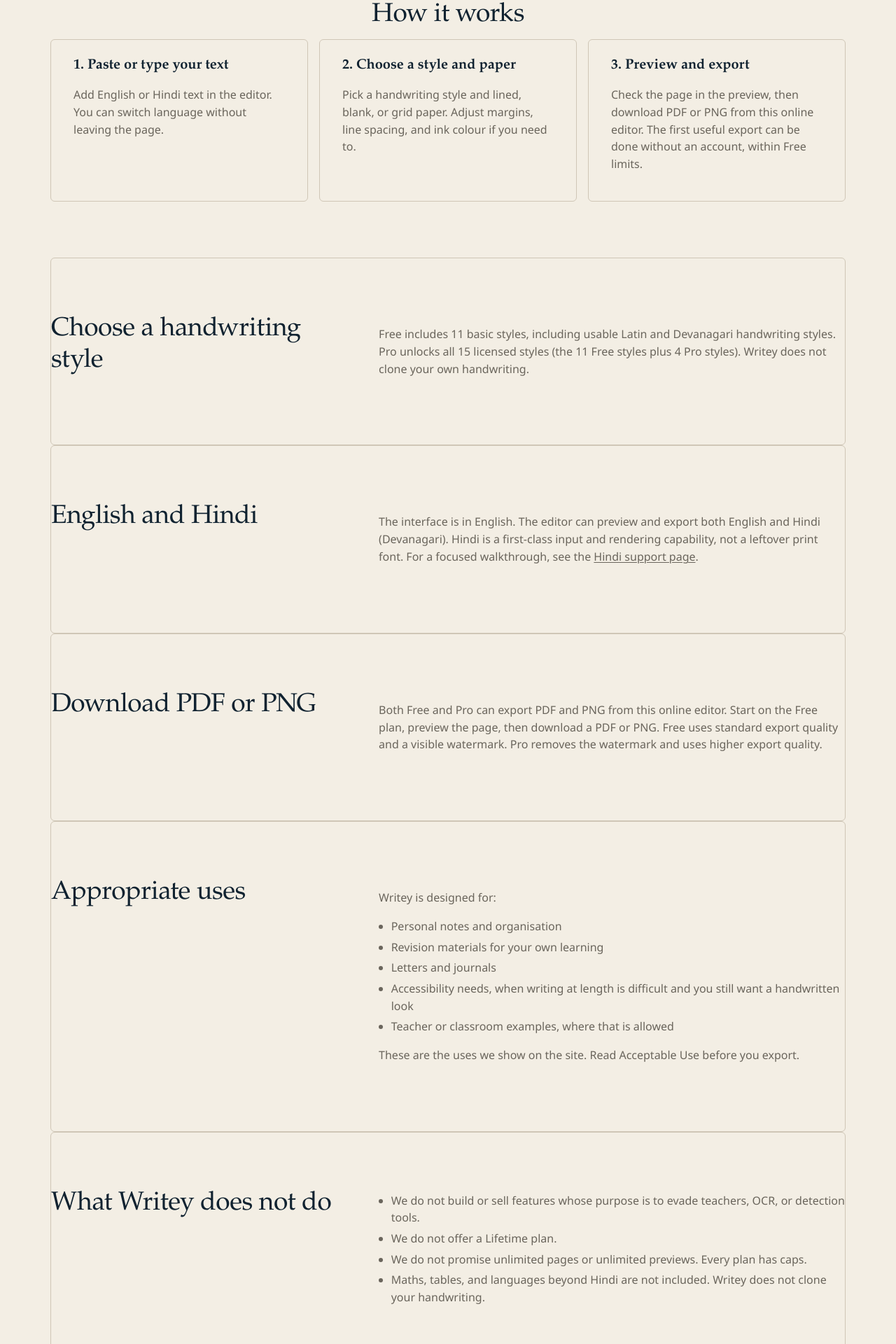
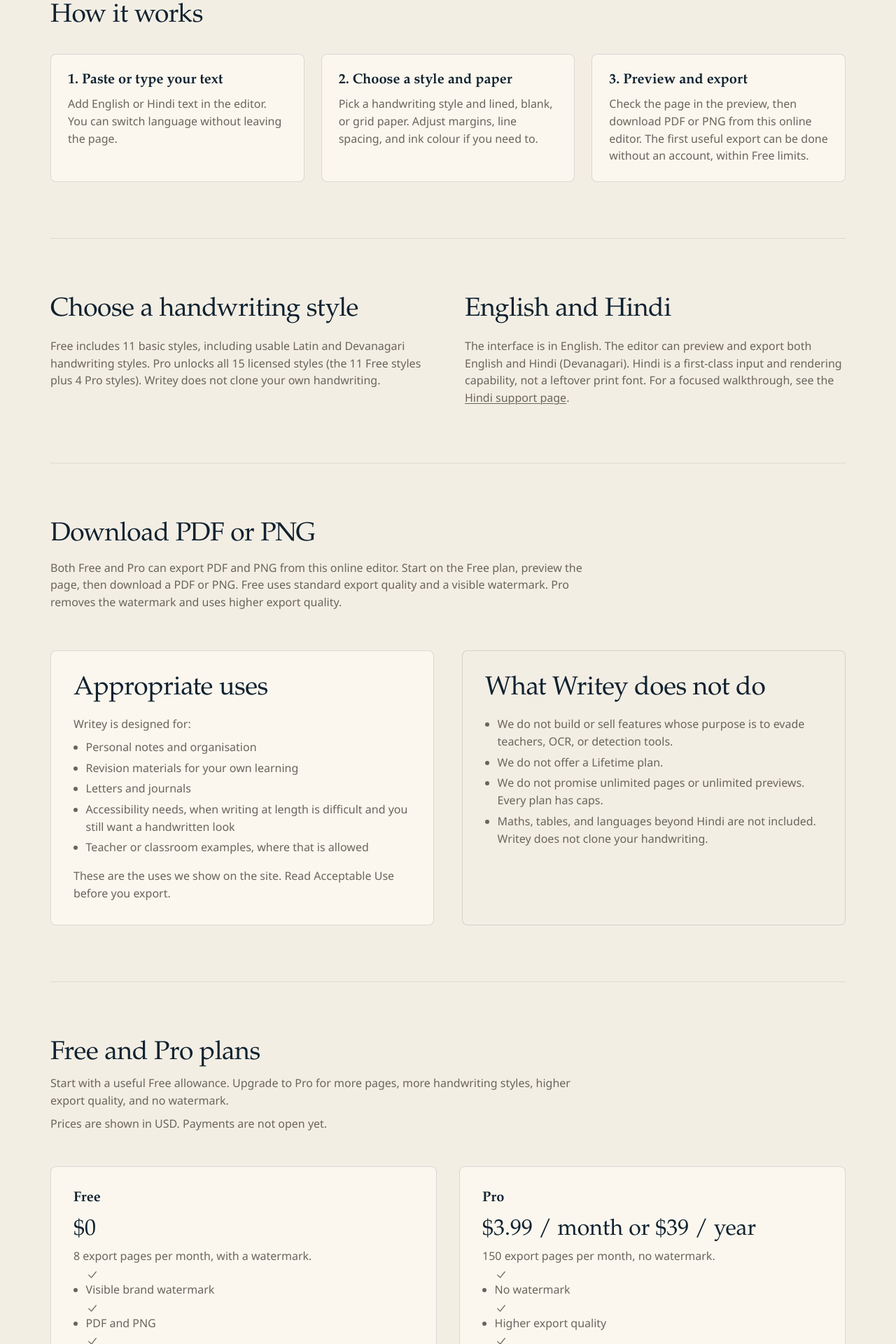
Before and after one commit to AOKA666/writey, a React (Vite) app: page / in a window 1280 px wide. Shown: the part 3980-5900 px from the top of the page at 70% size. Built offline with nearby package versions, Linux system fonts and the light colour scheme; no server answers.

Commit message:
fix: align lower homepage typography with Stitch layout
Remove flush desk-split wells from How it works through the closing CTA.
Stack style and English/Hindi copy in two columns, give uses, FAQ, pricing, and CTA inset padding, and keep prerendered homepage markup in sync. Frozen copy is unchanged.

```diff
--- a/src/index.css
+++ b/src/index.css
@@ -1510,6 +1510,115 @@ textarea.editor-input::placeholder { color: var(--muted-2); }
   }
 }
 
+/* Lower homepage typography (How it works through CTA).
+   Scoped so FAQ, pricing, login, and legal .desk-well pages stay unchanged. */
+.copy-stack-grid {
+  display: grid;
+  grid-template-columns: 1fr;
+  gap: 3rem; /* Stitch gap-12 */
+  align-items: start;
+}
+@media (min-width: 768px) {
+  .copy-stack-grid {
+    grid-template-columns: 1fr 1fr;
+  }
+}
+.copy-stack-grid > * > h2 {
+  margin: 0 0 1rem;
+}
+.copy-stack-grid > * > p {
+  margin: 0;
+}
+.copy-stack-block {
+  max-width: 48rem;
+  margin: 0 0 3.5rem;
+}
+.copy-stack-block > h2 {
+  margin: 0 0 0.75rem;
+}
+.copy-stack-block > p {
+  margin: 0;
+}
+.copy-card--inset {
+  border-color: color-mix(in srgb, var(--navy) 15%, transparent);
+}
+.copy-card--pad-6 {
+  padding: 1.5rem;
+}
+.copy-card--pad-8 {
+  padding: 2rem;
+}
+.copy-card--pad-10 {
+  padding: 2.5rem;
+}
+.uses-grid {
+  display: grid;
+  grid-template-columns: 1fr;
+  gap: 2.5rem;
+  align-items: stretch;
+}
+@media (min-width: 768px) {
+  .uses-grid {
+    grid-template-columns: 1fr 1fr;
+  }
+}
+.uses-grid > .copy-card > h2 {
+  margin: 0 0 1rem;
+}
+.uses-grid .list-plain {
+  margin: 0.5rem 0 1rem;
+}
+.plan-intro {
+  max-width: 48rem;
+  margin: 0 0 3rem;
+  display: grid;
+  gap: 0.5rem;
+}
+.plan-intro > h2,
+.plan-intro > p {
+  margin: 0;
+}
+.copy-card-section .plan-cards {
+  gap: 2rem;
+  margin-bottom: 1rem;
+}
+.home-faq-list {
+  display: grid;
+  gap: 1rem;
+}
+.home-faq-list .faq-item {
+  margin: 0;
+}
+.home-faq-list + p {
+  margin: 2rem 0 0;
+}
+.copy-card-section .how-grid {
+  gap: 1.5rem;
+}
+.copy-card-section .how-grid .copy-card > h3 {
+  margin: 0 0 0.5rem;
+}
+.copy-card-section .how-grid .copy-card > p {
+  margin: 0;
+}
+.cta-inset {
+  max-width: 42rem;
+  margin: 0 auto;
+  padding: 2.5rem;
+  text-align: center;
+  box-sizing: border-box;
+}
+.cta-inset > h2 {
+  margin: 0 0 1rem;
+}
+.cta-inset > p {
+  margin: 0 auto 2rem;
+  max-width: 40rem;
+}
+.cta-inset .btn-row {
+  justify-content: center;
+}
+
 /* 2026-11-17 addendum: typographic output comparison and editor differentiation.
    HTML/CSS typographic mock of Writey's own output. Not a photograph,
    not a competitor screenshot. Scoped so it does not restyle the live editor sheet. */
--- a/src/pages/HomePage.tsx
+++ b/src/pages/HomePage.tsx
@@ -75,49 +75,52 @@ export function HomePage() {
           </div>
         </section>
 
-        <section className="section">
-          <h2 className="center">How it works</h2>
+        <section className="section copy-card-section">
+          <h2>How it works</h2>
           <div className="how-grid">
-            <article className="desk-well">
+            <article className="copy-card copy-card--sheet copy-card--inset copy-card--pad-6">
               <h3>1. Paste or type your text</h3>
               <p className="muted">Add English or Hindi text in the editor. You can switch language without leaving the page.</p>
             </article>
-            <article className="desk-well">
+            <article className="copy-card copy-card--sheet copy-card--inset copy-card--pad-6">
               <h3>2. Choose a style and paper</h3>
               <p className="muted">Pick a handwriting style and lined, blank, or grid paper. Adjust margins, line spacing, and ink colour if you need to.</p>
             </article>
-            <article className="desk-well">
+            <article className="copy-card copy-card--sheet copy-card--inset copy-card--pad-6">
               <h3>3. Preview and export</h3>
               <p className="muted">Check the page in the preview, then download PDF or PNG from this online editor. The first useful export can be done without an account, within Free limits.</p>
             </article>
           </div>
         </section>
 
-        <section className="section desk-well desk-split">
+        <section className="section copy-card-section">
+          <div className="copy-stack-grid">
+            <div>
               <h2>Choose a handwriting style</h2>
               <p className="prose-muted">
                 Free includes 11 basic styles, including usable Latin and Devanagari handwriting styles. Pro unlocks all 15 licensed styles (the 11 Free styles plus 4 Pro styles). Writey does not clone your own handwriting.
               </p>
-        </section>
-
-        <section className="section desk-well desk-split" id="hindi-support">
+            </div>
+            <div id="hindi-support">
               <h2>English and Hindi</h2>
               <p className="prose-muted">
                 The interface is in English. The editor can preview and export both English and Hindi (Devanagari). Hindi is a first-class input and rendering capability, not a leftover print font. For a focused walkthrough, see the{" "}
                 <Link to="/hindi">Hindi support page</Link>.
               </p>
+            </div>
+          </div>
         </section>
 
-        <section className="section desk-well desk-split">
+        <section className="section copy-card-section">
+          <div className="copy-stack-block">
             <h2>Download PDF or PNG</h2>
             <p className="prose-muted">
               Both Free and Pro can export PDF and PNG from this online editor. Start on the Free plan, preview the page, then download a PDF or PNG. Free uses standard export quality and a visible watermark. Pro removes the watermark and uses higher export quality.
             </p>
-        </section>
-
-        <section className="section desk-well desk-split">
+          </div>
+          <div className="uses-grid">
+            <div className="copy-card copy-card--sheet copy-card--inset copy-card--pad-8">
               <h2>Appropriate uses</h2>
-          <div>
               <p className="prose-muted">Writey is designed for:</p>
               <ul className="list-plain">
                 <li>Personal notes and organisation</li>
@@ -128,9 +131,7 @@ export function HomePage() {
               </ul>
               <p className="prose-muted">These are the uses we show on the site. Read Acceptable Use before you export.</p>
             </div>
-        </section>
-
-        <section className="section desk-well desk-split">
+            <div className="copy-card copy-card--paper copy-card--inset copy-card--pad-8">
               <h2>What Writey does not do</h2>
               <ul className="list-plain">
                 <li>We do not build or sell features whose purpose is to evade teachers, OCR, or detection tools.</li>
@@ -138,18 +139,20 @@ export function HomePage() {
                 <li>We do not promise unlimited pages or unlimited previews. Every plan has caps.</li>
                 <li>Maths, tables, and languages beyond Hindi are not included. Writey does not clone your handwriting.</li>
               </ul>
+            </div>
+          </div>
         </section>
 
-        <section className="section">
+        <section className="section copy-card-section">
+          <div className="plan-intro">
             <h2>Free and Pro plans</h2>
-          <div className="desk-prose">
             <p className="prose-muted">
               Start with a useful Free allowance. Upgrade to Pro for more pages, more handwriting styles, higher export quality, and no watermark.
             </p>
             <p className="prose-muted">{PRICE_STATUS_SENTENCE}</p>
           </div>
           <div className="plan-cards">
-            <article className="desk-well">
+            <article className="copy-card copy-card--sheet copy-card--inset copy-card--pad-8">
               <h3>Free</h3>
               <p className="plan-price">{PRICES.free}</p>
               <p className="muted">
@@ -162,7 +165,7 @@ export function HomePage() {
                 <li><IconCheck /> Start without an account</li>
               </ul>
             </article>
-            <article className="desk-well">
+            <article className="copy-card copy-card--sheet copy-card--inset copy-card--pad-8">
               <h3>Pro</h3>
               <p className="plan-price">
                 {PRICES.proMonthly} / month or {PRICES.proYearly} / year
@@ -187,27 +190,31 @@ export function HomePage() {
           </div>
         </section>
 
-        <section className="section desk-well">
+        <section className="section copy-card-section">
           <h2>Frequently asked questions</h2>
+          <div className="home-faq-list">
             {HOME_FAQ.map((item) => (
-            <div className="faq-item" key={item.id}>
+              <div className="copy-card copy-card--sheet copy-card--inset copy-card--pad-6 faq-item" key={item.id}>
                 <h3 className="q">{item.question}</h3>
                 <p className="muted">{item.answer}</p>
               </div>
             ))}
+          </div>
           <p>
             More answers are on the <Link to="/faq">FAQ page</Link>.
           </p>
         </section>
 
-        <section className="section desk-well cta-band">
+        <section className="section copy-card-section">
+          <div className="copy-card copy-card--sheet copy-card--inset cta-inset">
             <h2>Convert your text now</h2>
             <p className="prose-muted">
               Open this text to handwriting ai converter, paste your text, and preview a handwriting-style page. You can start without an account.
             </p>
-          <div className="btn-row" style={{ justifyContent: "center" }}>
+            <div className="btn-row">
               <a className="btn btn-primary" href="/#editor">Start converting</a>
               <Link className="btn btn-secondary" to="/pricing">See pricing</Link>
+            </div>
           </div>
         </section>
       </main>
```
Also changed, not shown: scripts/prerender-body.mjs (+66 -22 lines). Lines whose indentation alone changed are shown as unchanged.
